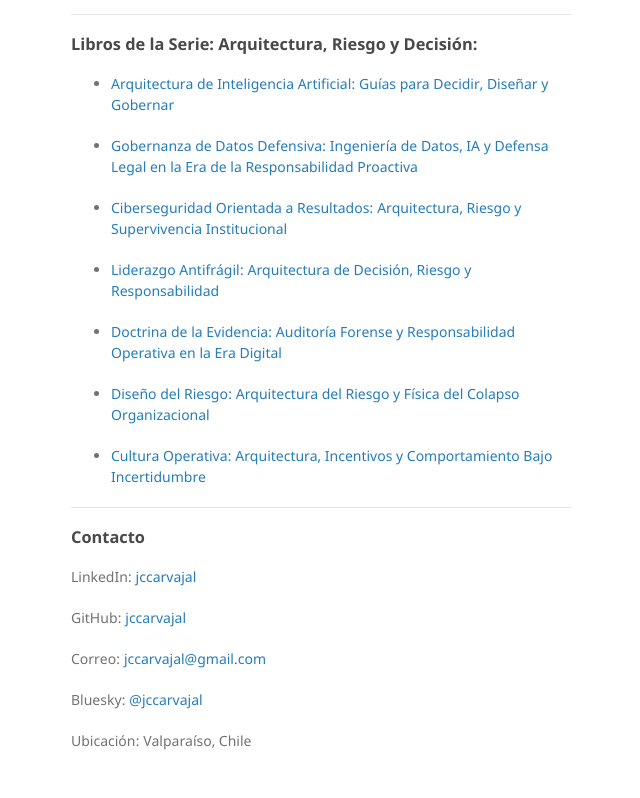
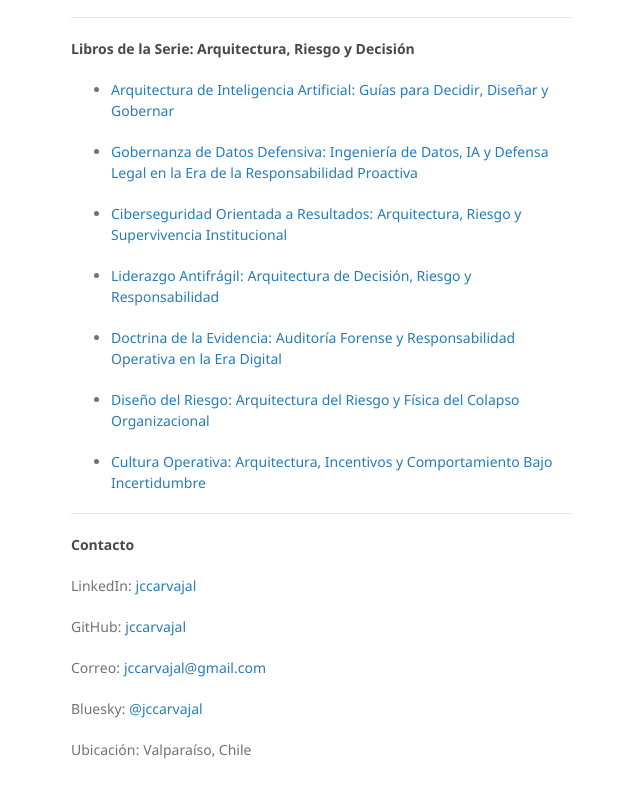
Before and after one commit to jccarvajal/jccarvajal.github.io, a Jekyll site: the page built from index.md, in a window 1280 px wide, cut to the strip 331-1161 px from the top of the page. Shown: the top 798 px of the strip, without its empty margins (499-1139 px from the left). Built offline with Jekyll 4.4.1, drawn with Linux system fonts in a browser that asks for light colours; our own code applies the rules of GitHub Pages for plain Markdown files.

Commit message:
Change section headers from H3 to H4

```diff
--- a/index.md
+++ b/index.md
@@ -10,7 +10,7 @@ Ingeniero Civil Electrónico, MSc. Telecomunicaciones
 
 ---
 
-### Fundamentos y Doctrina
+#### Fundamentos y Doctrina
 
 * [Marco Doctrinal de la Serie: Arquitectura, Riesgo y Decisión](/marco-teorico)
 
@@ -18,7 +18,7 @@ Ingeniero Civil Electrónico, MSc. Telecomunicaciones
 
 ---
 
-### Libros de la Serie: Arquitectura, Riesgo y Decisión:
+#### Libros de la Serie: Arquitectura, Riesgo y Decisión
 
 * [Arquitectura de Inteligencia Artificial: Guías para Decidir, Diseñar y Gobernar](https://ia.jccarvajal.com)
 
@@ -36,7 +36,7 @@ Ingeniero Civil Electrónico, MSc. Telecomunicaciones
 
 ---
 
-### Contacto
+#### Contacto
 
 LinkedIn: [jccarvajal](https://www.linkedin.com/in/jccarvajal)
 
```
